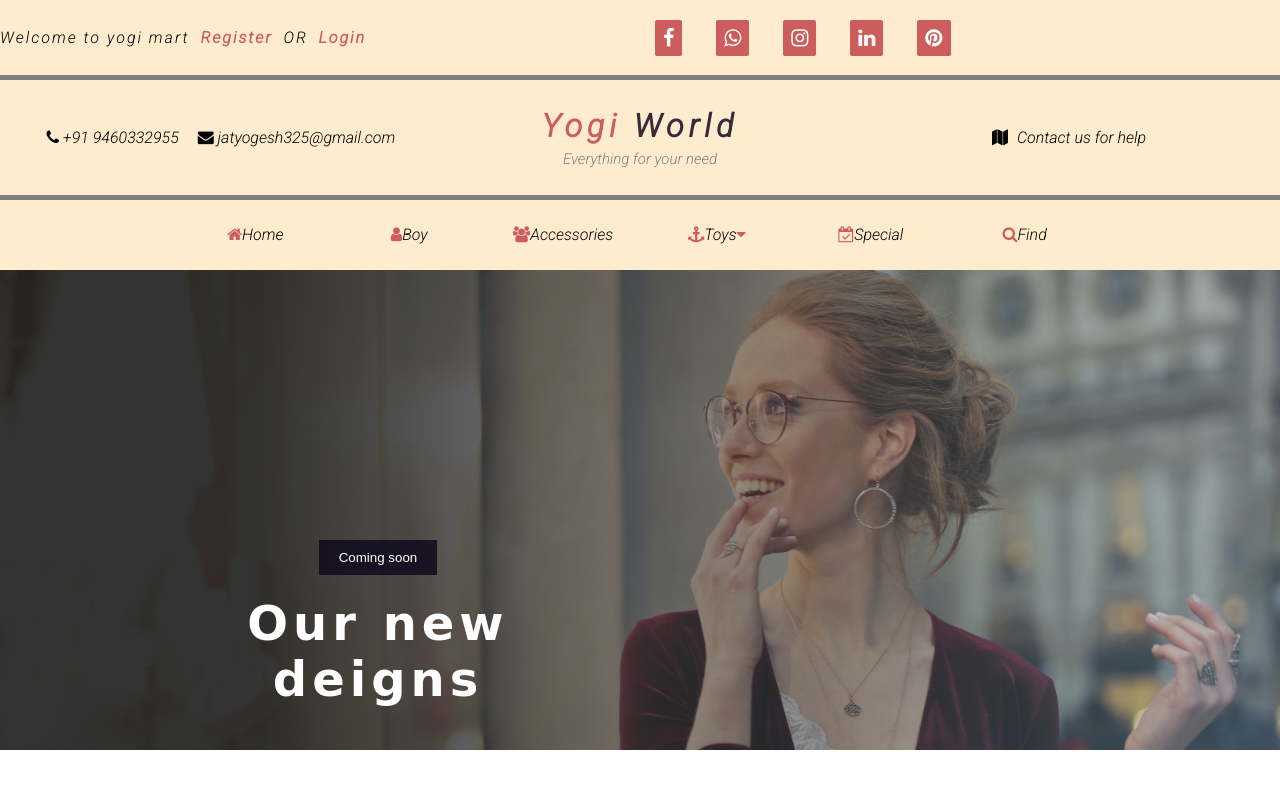
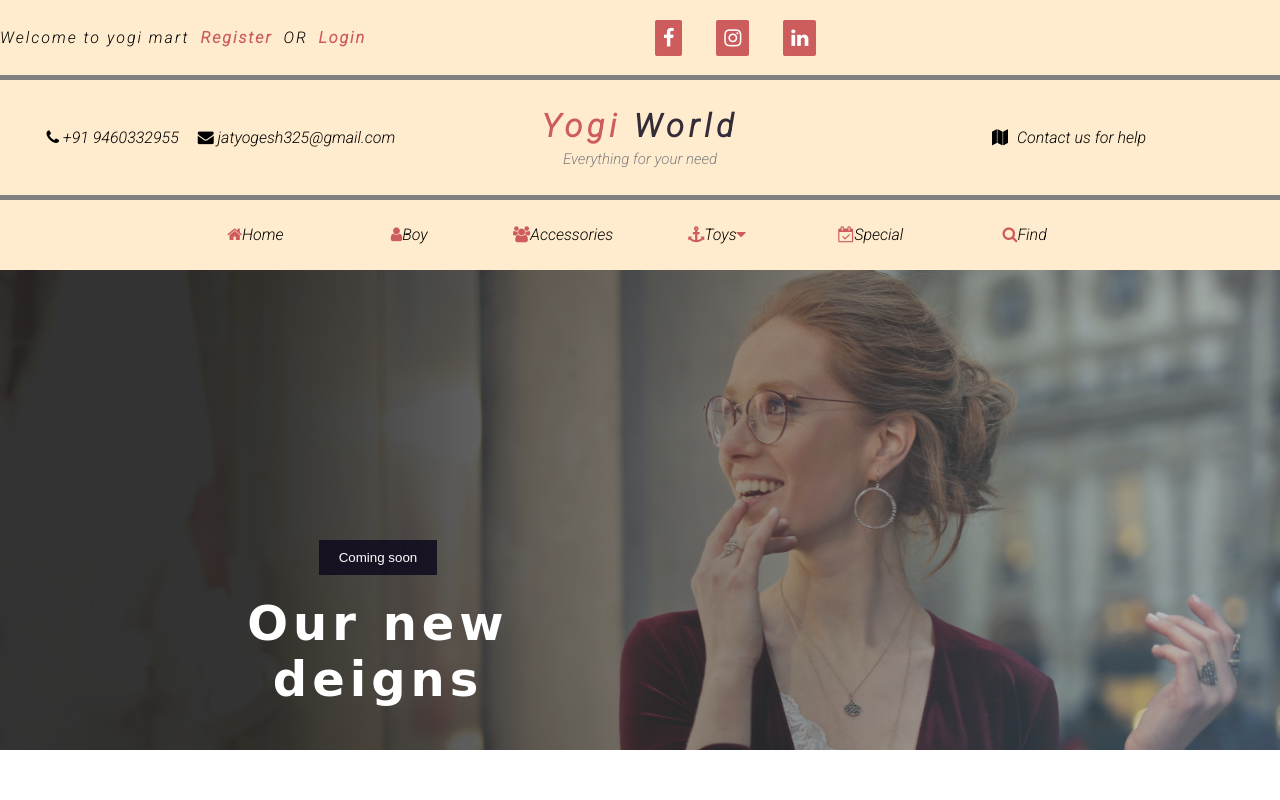
Before and after one commit to yogeshjat23/shoping, a plain HTML site: page index.html in a window 1280 px wide. Shown: the top 800 px of the page. Drawn offline with nearby package versions, Linux system fonts and the light colour scheme; a web font is replaced by a local one.

Commit message:
Update index.html

```diff
--- a/index.html
+++ b/index.html
@@ -27,10 +27,9 @@
     </div>
     <div class="right">
         <a href="https://www.facebook.com/profile.php?id=100052378702761"><i class="fa fa-facebook"></i></a>
-        <a href=""><i class="fa fa-whatsapp"></i></a>
         <a href="https://instagram.com/yogesh_jat_rj?igshid=YzgyMTM2MGM="><i class="fa fa-instagram"></i></a>
         <a href="https://www.linkedin.com/in/yogesh-jat-5b0898257"><i class="fa fa-linkedin"></i></a>
-        <i class="fa fa-pinterest"></i>
+
     </div>
 </nav>
 <!--nav1 end -->
```
